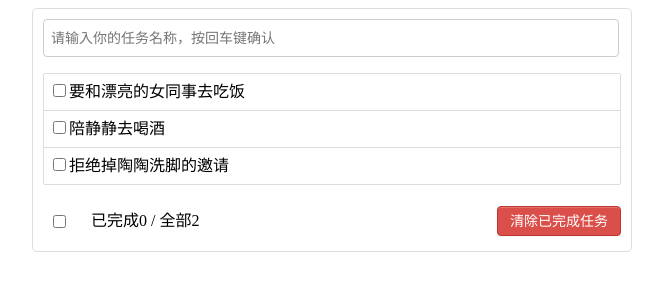
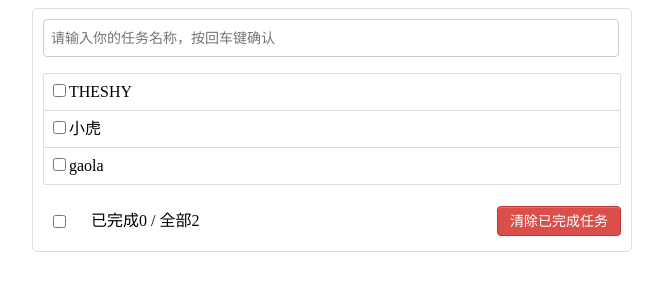
Before and after one commit to Liu-yue777/Vue-app, a Vue app: page / in a window 1280 px wide. Shown: the top 300 px of the page, without its empty margins (308-971 px from the left). Built offline with nearby package versions, Linux system fonts and the light colour scheme.

Commit message:
todaolist  光标移入移出 显示高亮个按钮显示

```diff
--- a/src/App.vue
+++ b/src/App.vue
@@ -3,9 +3,7 @@
     <div class="todo-container">
       <div class="todo-wrap">
         <Header></Header>
-
         <List :todos="todos"></List>
-
         <Footer></Footer>
       </div>
     </div>
@@ -26,9 +24,9 @@ export default {
   data() {
     return {
       todos: [
-        { id: 1, title: '要和漂亮的女同事去吃饭', done: false },
-        { id: 2, title: '陪静静去喝酒', done: true },
-        { id: 3, title: '拒绝掉陶陶洗脚的邀请', done: true },
+        { id: 1, title: 'THESHY', done: false },
+        { id: 2, title: '小虎', done: true },
+        { id: 3, title: 'gaola', done: true },
       ]
     }
   }
--- a/src/components/Item.vue
+++ b/src/components/Item.vue
@@ -1,17 +1,23 @@
 <template>
-    <li>
+    <li @mouseover="todolis=true" @mouseout="todolis=false" :class="{ active:todolis}">
       <label>
         <input type="checkbox" />
         <span>{{todo.title}}</span>
       </label>
-      <button class="btn btn-danger">删除</button>
+      <button class="btn btn-danger" v-show="todolis">删除</button>
     </li>
 </template>
 
 <script>
 export default {
   name: 'Item',
-  props:['todo']
+  props: ['todo'],
+  data() {
+    return {
+    todolis:false
+  }
+ }
+
 }
 </script>
 
@@ -39,7 +45,7 @@ li label li input {
 
 li button {
   float: right;
-  display: none;
+  /*display: none;*/
   margin-top: 3px;
 }
 
@@ -50,4 +56,8 @@ li:before {
 li:last-child {
   border-bottom: none;
 }
+li.active{
+
+  background-color: #ccc;
+}
 </style>
```
